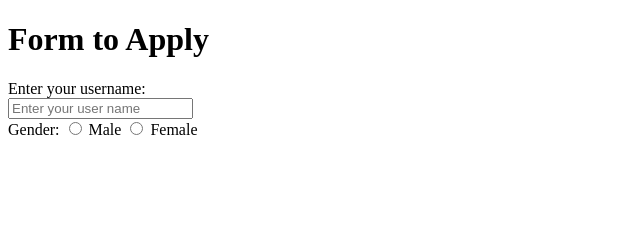
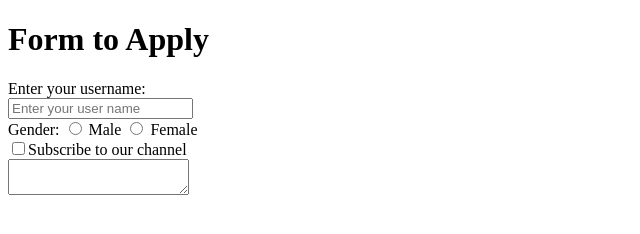
Before and after one commit to Onkarghule105/HTML-Forms, a plain HTML site: page index.html in a window 1280 px wide. Shown: the whole page, without its empty margins (0-640 px from the left). Drawn offline with Linux system fonts and the light colour scheme.

Commit message:
Update index.html

```diff
--- a/index.html
+++ b/index.html
@@ -1,25 +1,35 @@
 <!DOCTYPE html>
 <html lang="en">
+
 <head>
     <meta charset="UTF-8">
     <meta name="viewport" content="width=device-width, initial-scale=1.0">
     <title>Forms</title>
 </head>
+
 <body>
     <h1>Form to Apply</h1>
 
     <form action="post">
         <label for="username">Enter your username:</label>
-     <div>
-        <input type="text" id="username" name="username" placeholder="Enter your user name"></form>
-     </div>
+        <div>
+            <input type="text" id="username" name="username" placeholder="Enter your user name">
+    </form>
+    </div>
 
-     <div>
+    <div>
         <label>Gender:</label>
         <input type="radio" id="male" name="gender" value="male">
         <label for="male">Male</label>
         <input type="radio" id="female" name="gender" value="female">
         <label for="female">Female</label>
     </div>
+    <div>
+        <input type="checkbox" id="checkB" name="box" value="yes" <label for="checkB">Subscribe to our channel</label>
+    </div>
+    <div>
+        <textarea id="comment" name="comment" rows="2" cols="20"></textarea>
+    </div>
 </body>
+
 </html>
```
